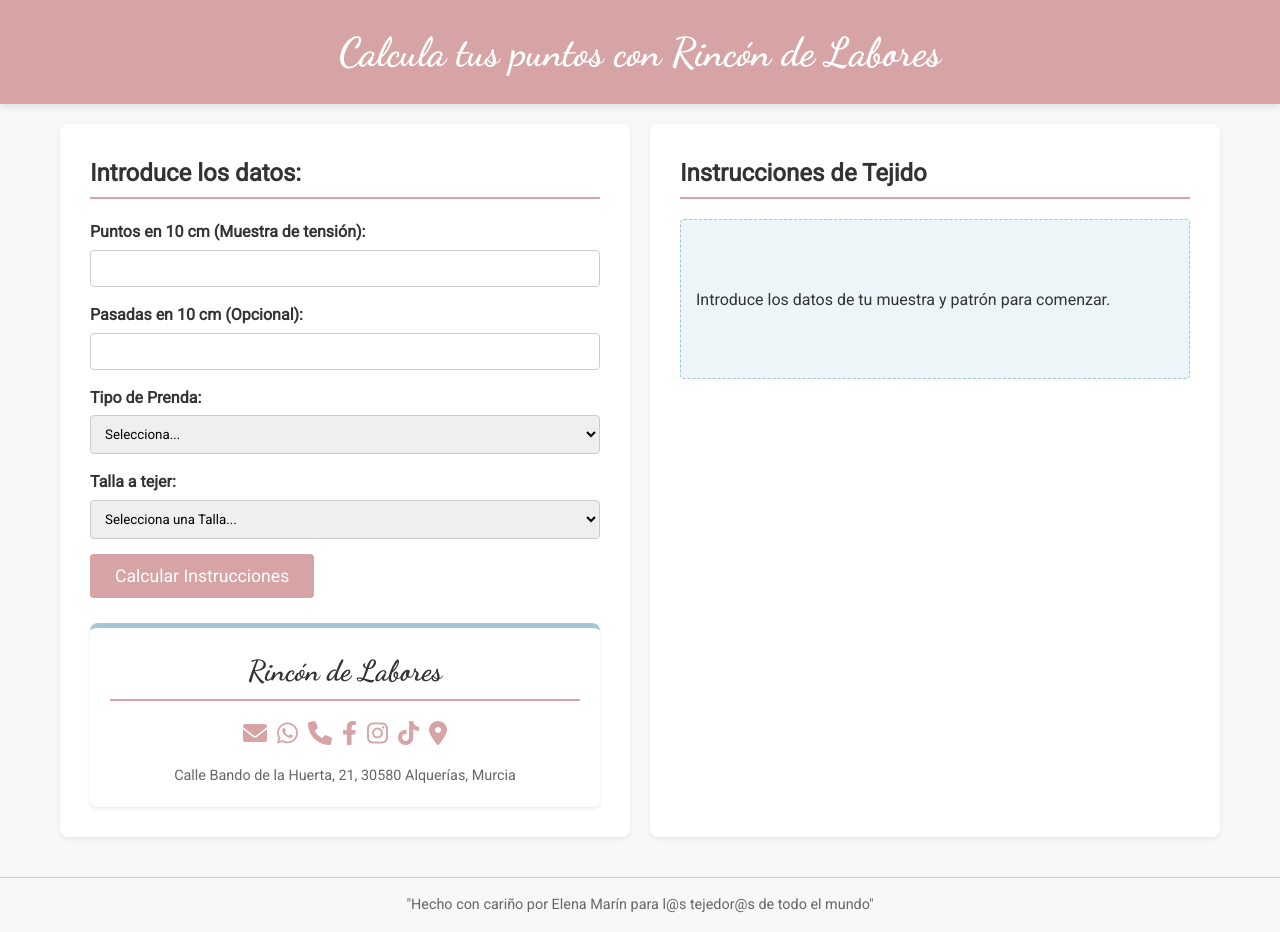
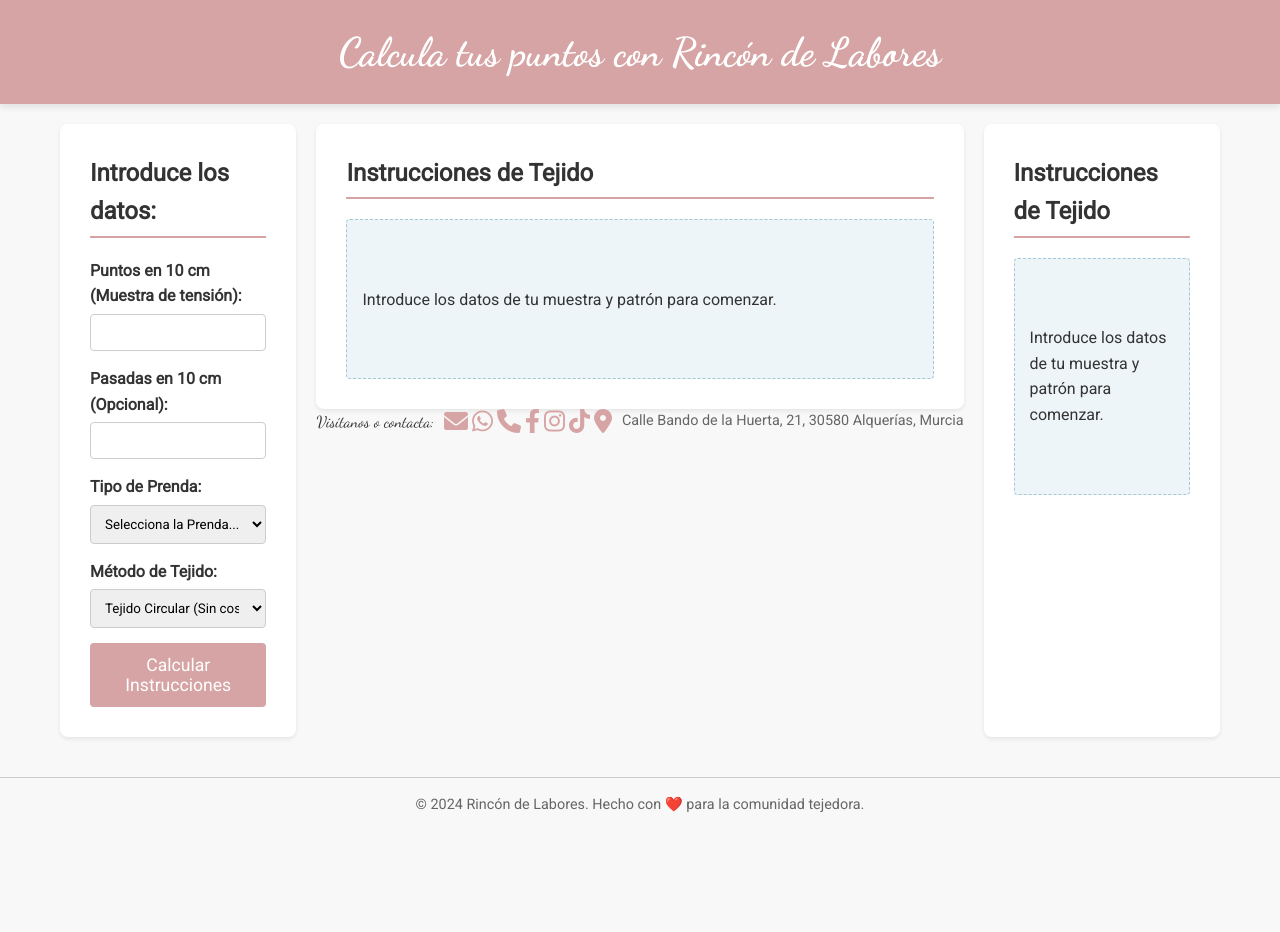
Before and after one commit to rincondelabores/Mejorada, a plain HTML site: page index.html in a window 1280 px wide. After the commit the page ends 831 px from the top, so only its background shows below. Drawn offline with Linux system fonts and the light colour scheme.

Commit message:
Update index.html

```diff
--- a/index.html
+++ b/index.html
@@ -31,39 +31,52 @@
             <div class="input-group">
                 <label for="tipo_prenda">Tipo de Prenda:</label>
                 <select id="tipo_prenda" required>
-                    <option value="">Selecciona...</option>
-                    <option value="JERSEY">Jersey</option>
-                    <option value="CHAQUETA">Chaqueta</option>
-                    <option value="CUBRE_PAÑAL">Cubre pañal</option>
-                    <option value="CM_DESEADOS">Cm Deseados (ancho libre)</option>
+                    <option value="">Selecciona la Prenda...</option>
+                    <option value="JERSEY">Jersey/Suéter</option>
+                    <option value="CHAQUETA">Chaqueta/Cardigan</option>
+                    <option value="CUBRE_PAÑAL">Cubre Pañal</option>
+                    <option value="GORRO">Gorro</option> <option value="CM_DESEADOS">Calcular CM deseados (Sencillo)</option>
                 </select>
             </div>
 
-            <div class="input-group">
-                <label for="talla_seleccionada">Talla a tejer:</label>
-                <select id="talla_seleccionada" required></select>
+            <div class="input-group" id="talla_group" style="display:none;">
+                <label for="talla_categoria">Categoría de Talla:</label>
+                <select id="talla_categoria"></select>
             </div>
 
+            <div class="input-group" id="talla_seleccionada_group" style="display:none;">
+                <label for="talla_seleccionada">Talla seleccionada:</label>
+                <select id="talla_seleccionada"></select>
+            </div>
 
-            <div class="input-group metodo-group" id="metodo-group" style="display:none;">
+            <div class="input-group">
                 <label for="metodo_tejido">Método de Tejido:</label>
-                <select id="metodo_tejido">
-                    <option value="ESCOTE">Desde el Escote (Top-Down)</option>
-                    <option value="BAJO">Desde el Bajo (Bottom-Up)</option>
+                <select id="metodo_tejido" required>
+                    <option value="CIRCULAR">Tejido Circular (Sin costuras)</option>
+                    <option value="PLANO">Tejido Plano (Con costuras)</option>
                 </select>
             </div>
 
-            <div class="input-group cm-group" id="cm-group" style="display:none;">
-                <label for="cm_deseados">Ancho Deseado (cm):</label>
+            <div class="input-group" id="cm_deseados_group" style="display:none;">
+                <label for="cm_deseados">Centímetros deseados (Largo/Ancho):</label>
                 <input type="number" id="cm_deseados" min="1">
             </div>
 
             <button onclick="calcularPatron()">Calcular Instrucciones</button>
+        </section>
 
-            <aside class="contact-card">
-                <h2 class="script-font">Rincón de Labores</h2>
-                <div class="contact-info">
-                    <a href="mailto:rincondelabores@gmail.com" title="Correo Electrónico"><i class="fas fa-envelope icon-link"></i></a>
+        <section class="results-container">
+            <section class="results">
+                <h2>Instrucciones de Tejido</h2>
+                <div id="resultado" class="output-box">
+                    <p>Introduce los datos de tu muestra y patrón para comenzar.</p>
+                </div>
+            </section>
+
+            <aside class="contact-info">
+                <p class="script-font">Visítanos o contacta:</p>
+                <div class="social-icons">
+                    <a href="mailto:rincondlabores@gmail.com" title="Correo Electrónico"><i class="fas fa-envelope icon-link"></i></a>
                     <a href="https://wa.me/34659687211" target="_blank" title="WhatsApp"><i class="fab fa-whatsapp icon-link"></i></a>
                     <a href="tel:+34659687211" title="Llamada"><i class="fas fa-phone icon-link"></i></a>
                     <a href="https://www.facebook.com/rinconlabores" target="_blank" title="Facebook"><i class="fab fa-facebook-f icon-link"></i></a>
@@ -85,7 +98,7 @@
     </main>
 
     <footer>
-        <p>"Hecho con cariño por Elena Marín para l@s tejedor@s de todo el mundo" </p>
+        <p>&copy; 2024 Rincón de Labores. Hecho con ❤️ para la comunidad tejedora.</p>
     </footer>
 
     <script src="script.js"></script>
```
